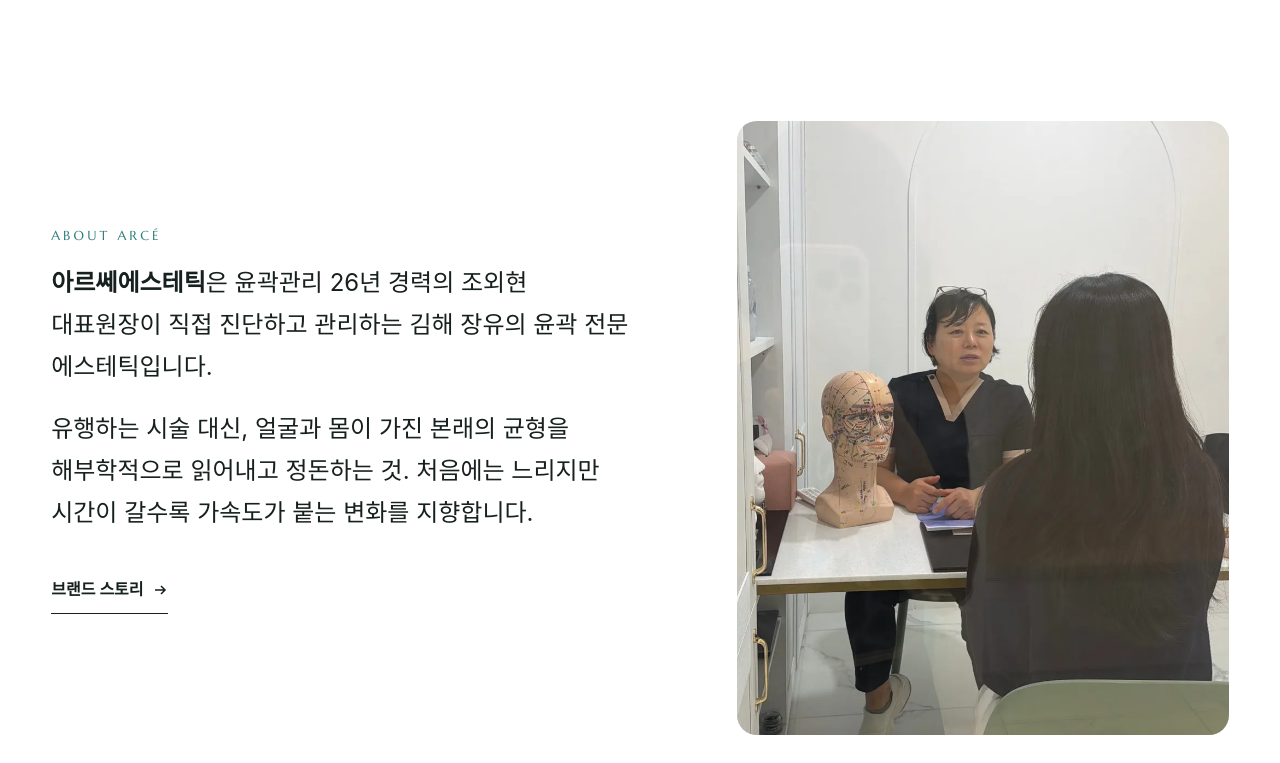
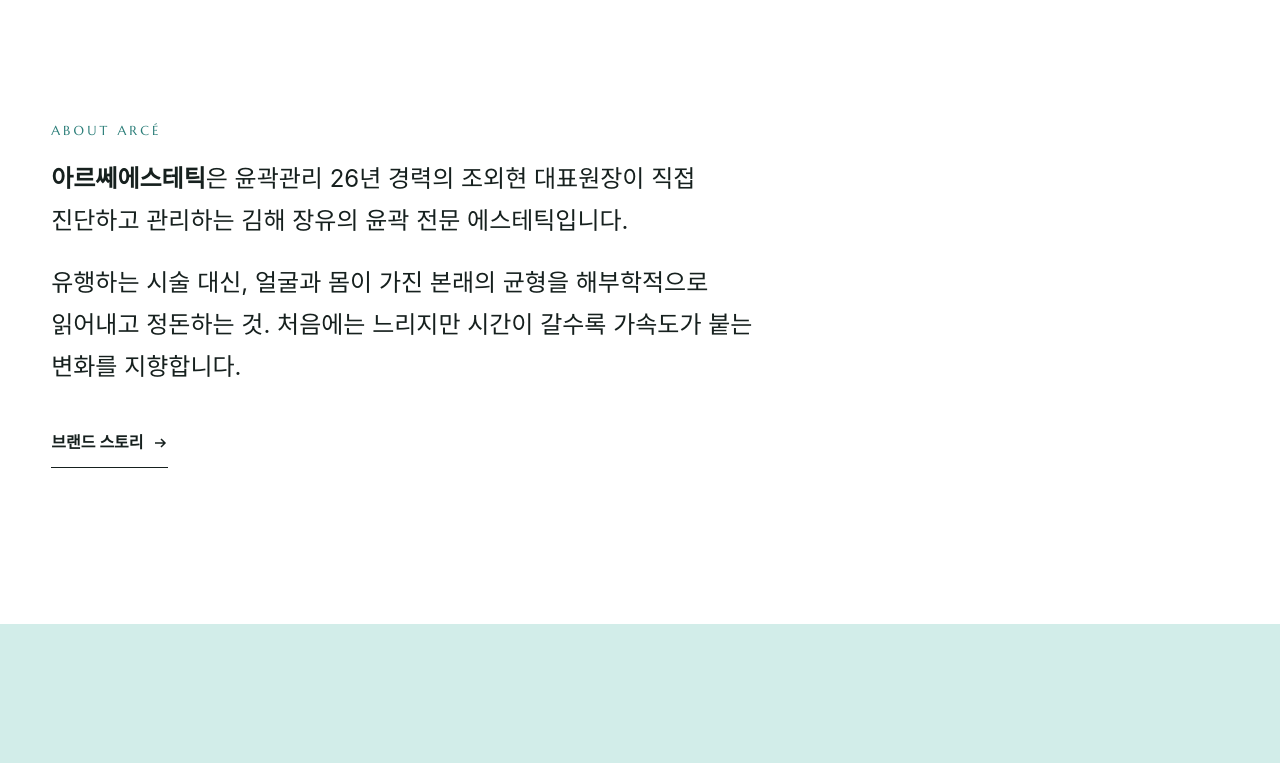
Before and after one commit to JunsCreuel/arce-aesthetic, a plain HTML site: page index.html in a window 1280 px wide. Shown: the part 820-1583 px from the top of the page. Drawn offline with Linux system fonts and the light colour scheme; a web font is replaced by a local one.

Commit message:
메인 브랜드 스토리 사진 제거

```diff
--- a/index.html
+++ b/index.html
@@ -48,14 +48,13 @@
 </section>
 
 <section class="sec">
-  <div class="wrap split">
+  <div class="wrap">
     <div>
       <p class="sh__en" style="margin-bottom:16px">ABOUT ARCÉ</p>
       <p class="lead"><b>아르쎄에스테틱</b>은 윤곽관리 26년 경력의 조외현 대표원장이 직접 진단하고 관리하는 김해 장유의 윤곽 전문 에스테틱입니다.</p>
       <p class="lead">유행하는 시술 대신, 얼굴과 몸이 가진 본래의 균형을 해부학적으로 읽어내고 정돈하는 것. 처음에는 느리지만 시간이 갈수록 가속도가 붙는 변화를 지향합니다.</p>
       <p style="margin-top:32px"><a class="more" href="brand.html">브랜드 스토리 <svg width="16" height="16" viewBox="0 0 16 16" fill="none" stroke="currentColor" stroke-width="1.5" aria-hidden="true"><path d="M3 8 H13 M9 4 L13 8 L9 12"/></svg></a></p>
     </div>
-    <figure class="split__img"><img src="assets/consult.webp" alt="상담실에서 대표원장이 고객과 상담하는 모습" loading="lazy" style="object-position:50% 45%"></figure>
   </div>
 </section>
 
```
